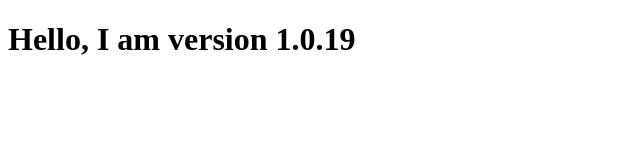
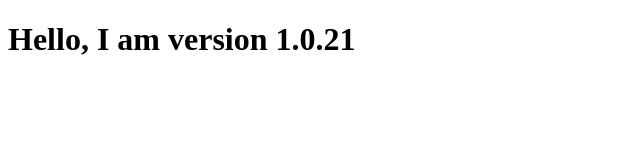
Before and after one commit to VladimirKogan/develeap, a plain HTML site: page index.html in a window 1280 px wide. Shown: the full height of the page, 0-640 px from the left. Drawn offline with Linux system fonts and the light colour scheme.

Commit message:
vesrion 1.0.21

```diff
--- a/index.html
+++ b/index.html
@@ -4,6 +4,6 @@
     <title>My Demo Site</title>
 </head>
 <body>
-    <h1>Hello, I am version 1.0.19</h1>
+    <h1>Hello, I am version 1.0.21</h1>
 </body>
 </html>
```
Also changed, not shown: 1 other file.
